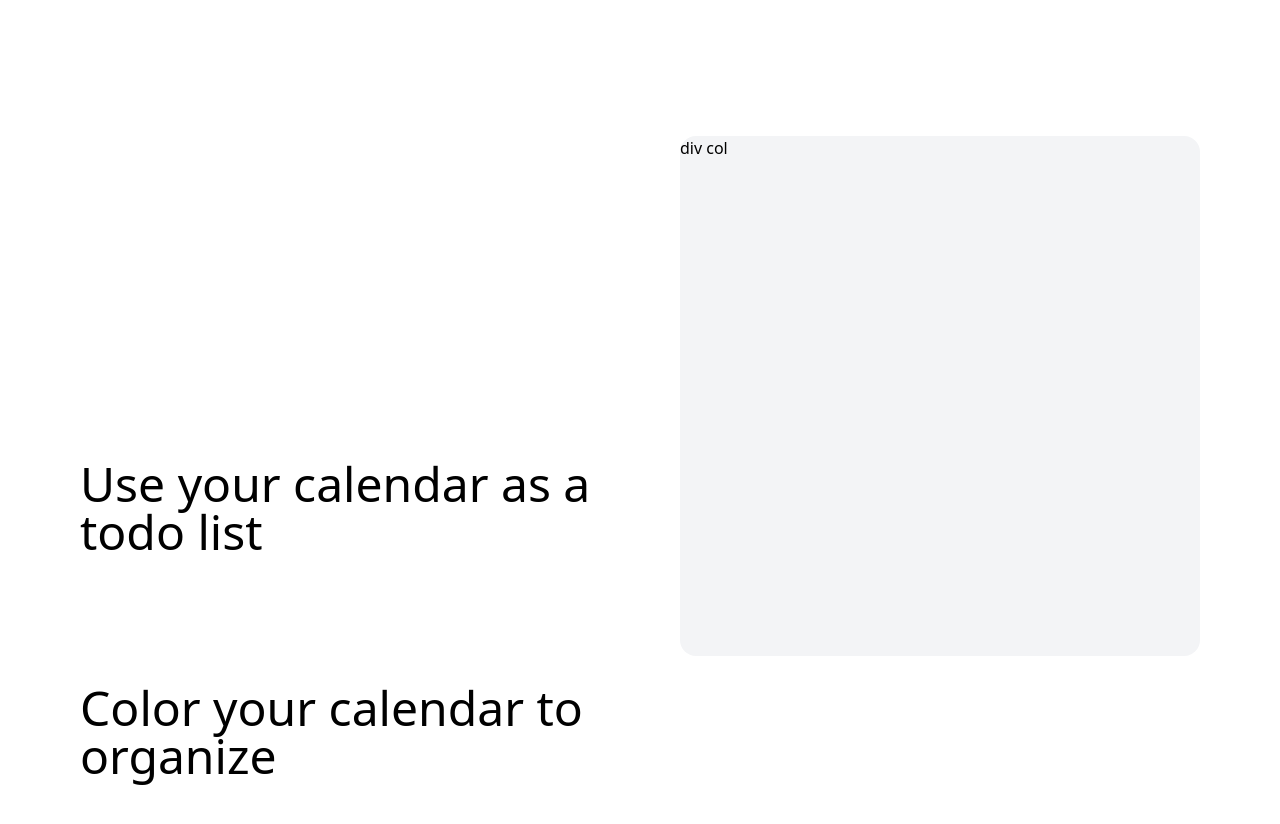
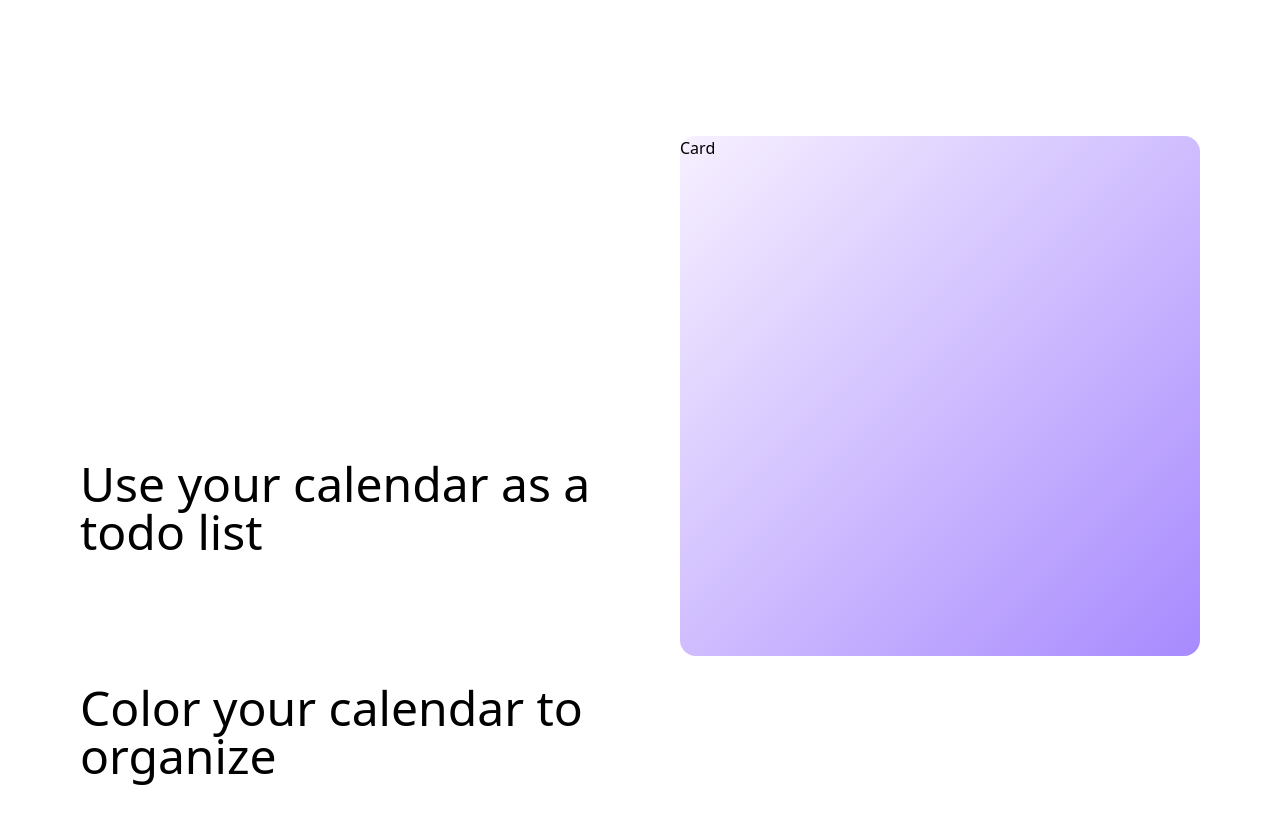
Before and after one commit to Andriikryl/motion-landing, a React (Vite) app: page / in a window 1280 px wide. Shown: the part 680-1504 px from the top of the page. Built offline with nearby package versions, Linux system fonts and the light colour scheme.

Commit message:
add card component

```diff
--- a/src/App.tsx
+++ b/src/App.tsx
@@ -1,4 +1,5 @@
 import { Hero } from "./components/Hero";
+import FeatureCard from "./components/featurs/Card";
 import FeatureTitle from "./components/featurs/Title";
 
 const features = [
@@ -56,7 +57,7 @@ function App() {
         </div>
         <div className="w-full sticky top-0 flex h-screen items-center">
           <div className="w-full aspect-square bg-gray-100 rounded-2xl">
-            div col
+            <FeatureCard gradient="from-[#f7f0ff] to-[#a78afe]"></FeatureCard>
           </div>
         </div>
       </div>
--- /dev/null
+++ b/src/components/featurs/Card.tsx
@@ -0,0 +1,18 @@
+import classNames from "classnames";
+
+type FeatureCardProps = {
+  gradient: string;
+};
+
+export default function FeatureCard({ gradient }: FeatureCardProps) {
+  return (
+    <div
+      className={classNames(
+        "h-full w-full rounded-2xl bg-gradient-to-br",
+        gradient
+      )}
+    >
+      Card
+    </div>
+  );
+}
```
